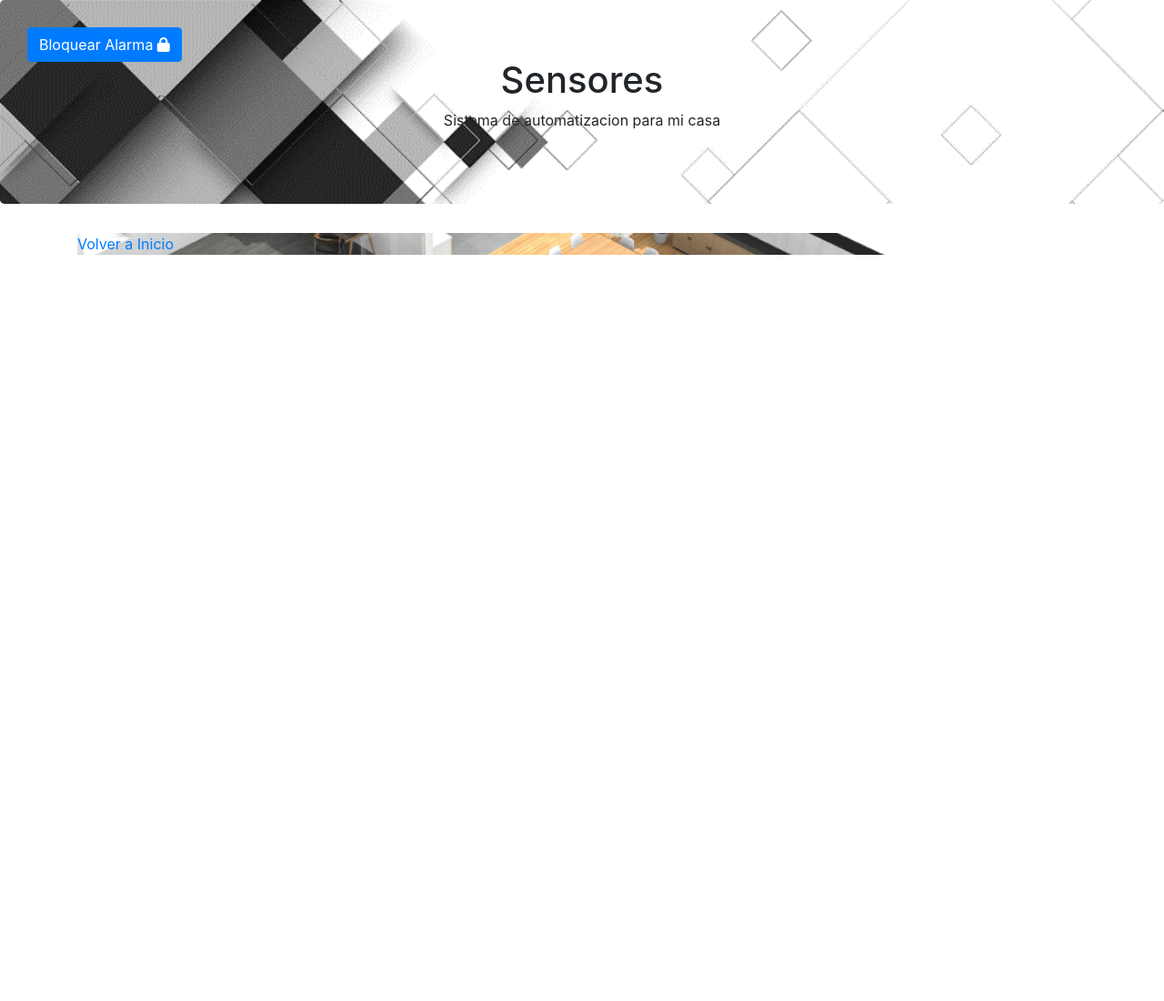
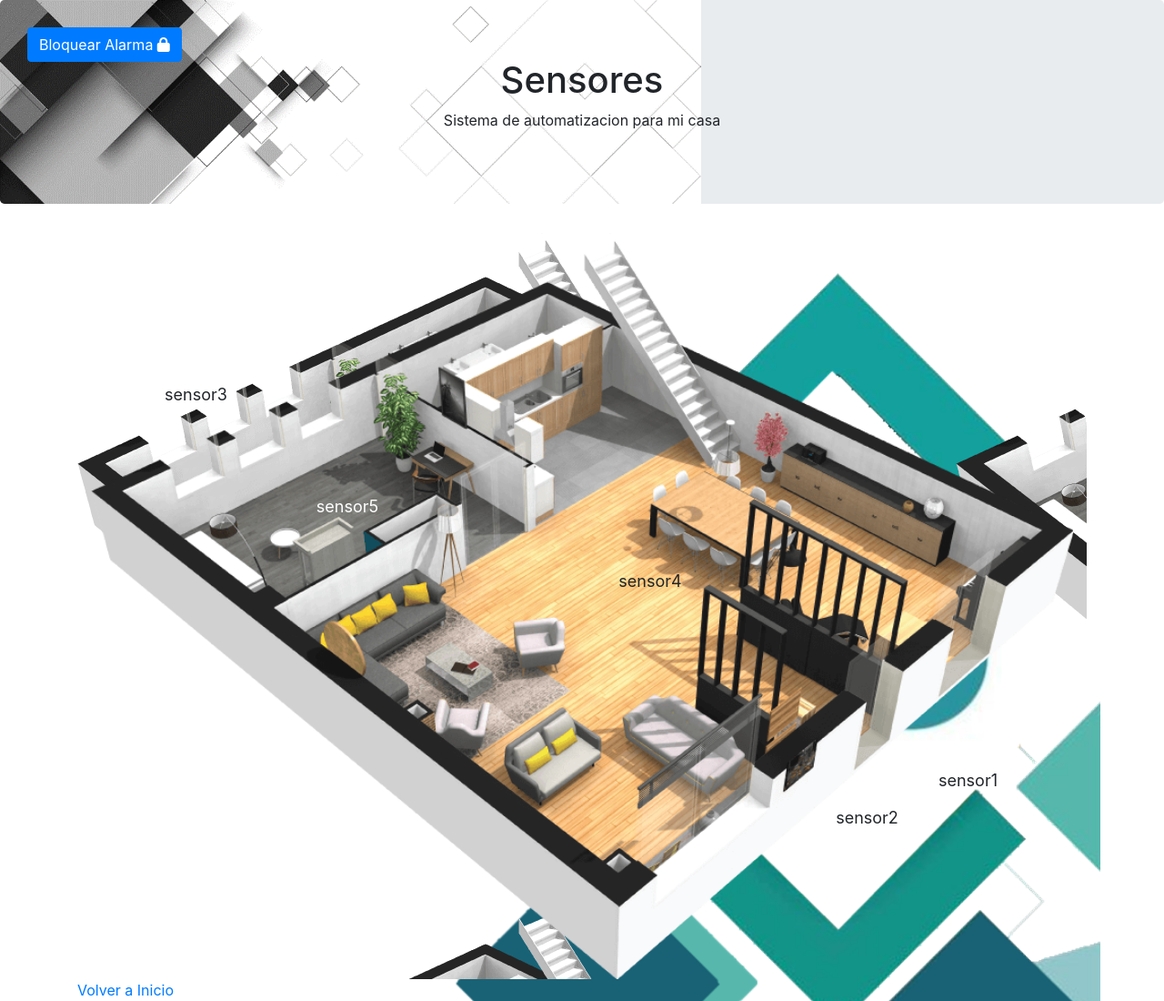
Before and after one commit to Fran-26/flask_test, a Flask app: page /sensores in a window 1280 px wide. Shown: the whole page at 91% size. Before the commit the page ends 280 px from the top, so only its background shows below. Run offline with Flask 2, Linux system fonts and the light colour scheme; some libraries are stand-ins or nearby versions.

Commit message:
modificaciones visuales en pagina sensores

```diff
--- a/static/sensores.css
+++ b/static/sensores.css
@@ -1,31 +1,29 @@
 .topleft {
-	position: relative;
+	position: absolute;
+	text-align: center;
 	width: 150px;
 	font-size: 18px;
 }
 #sensor_1 {
-	top: 350px;
-	left: 915px;
+	bottom: 25%;
+	right: 5%;
 }
 #sensor_2 {
-	top: 635px;
-	left: 600px;
+	bottom: 20%;
+	right: 15%;
 }
 #sensor_3 {
-	top: 140px;
-	left: 68px;
+	top: 20%;
+	left: 5%;
 }
 #sensor_4 {
-	top: 315px;
-	left: 410px;
-	text-align: center;
+	top: 45%;
+	left: 50%;
 }
 #sensor_5 {
-	top: 220px;
-	left: 200px;
-	width: 150px;
+	top: 35%;
+	left: 20%;
 	color: white;
-	text-align: center;
 }
 #connect {
 	position: absolute;
@@ -34,7 +32,5 @@
 }
 
 #casa {
-	background-repeat: no-repeat;
-	background-attachment: fixed;
-	background-size: contain;
+	position: relative;
 }
--- a/templates/sensores.html
+++ b/templates/sensores.html
@@ -14,13 +14,15 @@
 {% block heading %} Sensores {% endblock %}
 {% block body  %}
 		<button type="button" id = "connect" onclick="activar()" class="btn btn-primary">Bloquear Alarma <i class="fas fa-lock"></i></button>
-		<div id="casa">
-  			<div class="topleft" id = "sensor_1"></div>
-			<div class="topleft" id = "sensor_2"></div>
-  			<div class="topleft" id = "sensor_3"></div>
-			<div class="topleft" id = "sensor_4"></div>
-			<div class="topleft" id = "sensor_5"></div>
+		<div id="casa" class="container">
+			<img src="plano.png" width="100%" height="auto">
+  			<div class="topleft" id = "sensor_1">sensor1</div>
+			<div class="topleft" id = "sensor_2">sensor2</div>
+  			<div class="topleft" id = "sensor_3">sensor3</div>
+			<div class="topleft" id = "sensor_4">sensor4</div>
+			<div class="topleft" id = "sensor_5">sensor5</div>
 			<div class="topleft" id = "html"></div>
+		</div>
 		<a href="{{ url_for('index') }}">Volver a Inicio</a>
 
 {% endblock %}
--- a/templates/template.html
+++ b/templates/template.html
@@ -23,7 +23,7 @@
   				background-attachment: fixed;
   				background-size: contain;
 			}
-		{% block style %}{% endblock  %}
+			{% block style %}{% endblock  %}
 		</style>
 	</head>
 	<body>
@@ -32,8 +32,8 @@
 			<p>Sistema de automatizacion para mi casa</p>
 		</div>
 		<div id=cuerpo class="container">
-	{% block body %}
-	{% endblock %}
+			{% block body %}
+			{% endblock %}
 		</div>
 	</body>
 </html>
```
